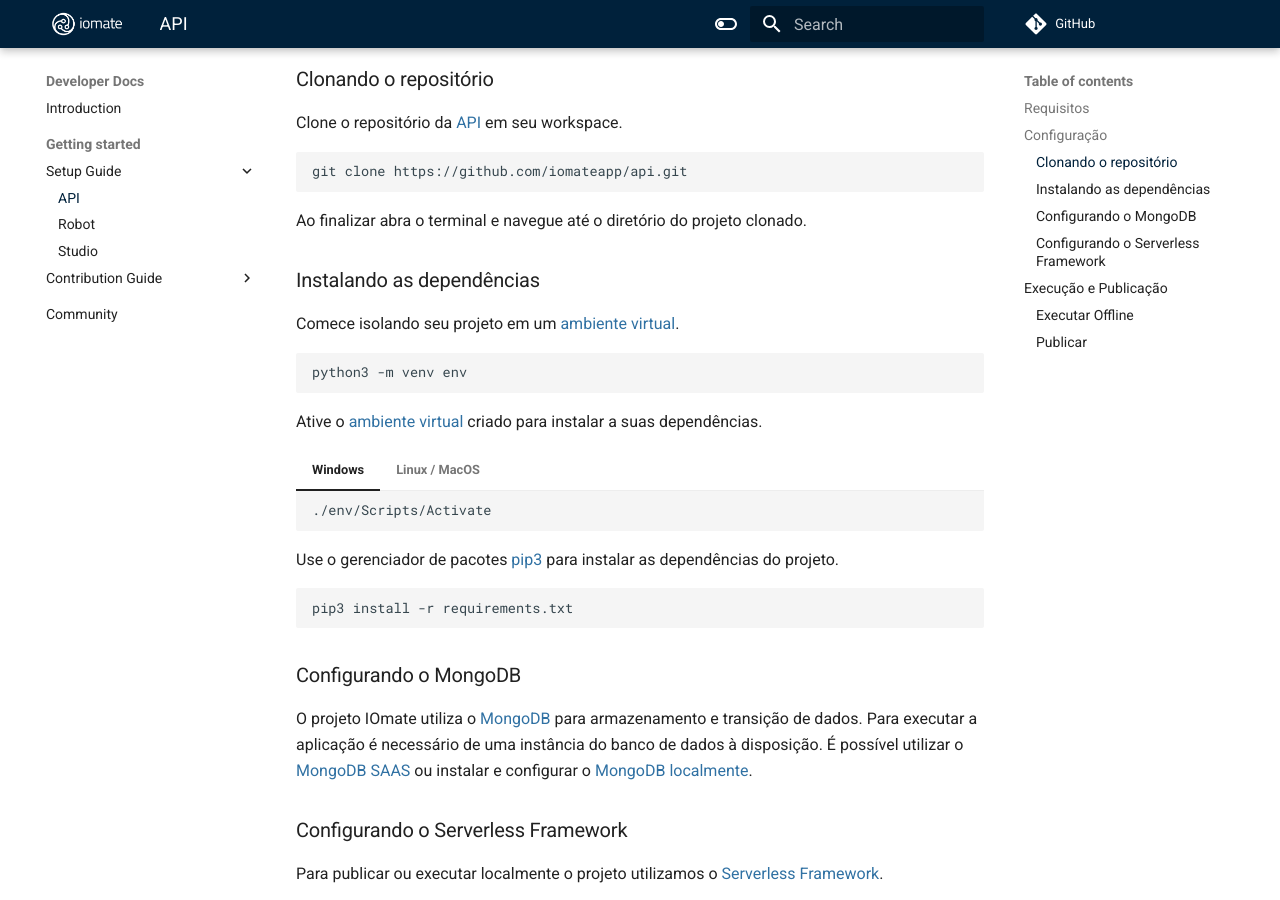
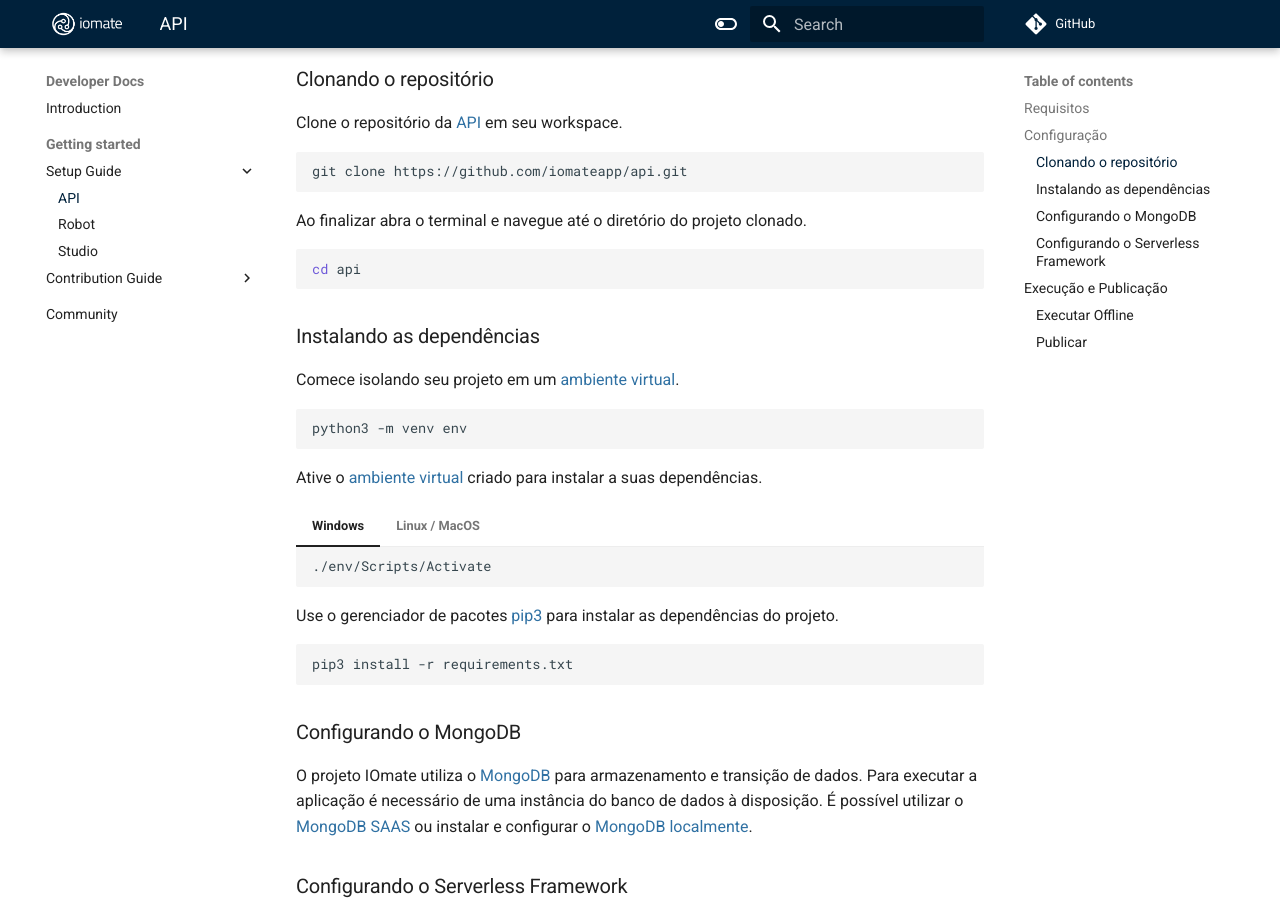
Before and after one commit to iomateapp/docs, an MkDocs documentation site: the page built from docs/setup-api.md, in a window 1280 px wide and 900 px high, scrolled down 636 px. Built offline with MkDocs 1.6.1 and Material for MkDocs 9.7.7, drawn with Linux system fonts in a browser that asks for light colours.

Commit message:
Update clonning repo instruction in setup-api.md

````diff
--- a/docs/setup-api.md
+++ b/docs/setup-api.md
@@ -28,6 +28,9 @@ git clone https://github.com/iomateapp/api.git
 ```
 
 Ao finalizar abra o terminal e navegue até o diretório do projeto clonado.
+```bash
+cd api
+```
 
 ### Instalando as dependências
 Comece isolando seu projeto em um [ambiente virtual](https://docs.python.org/3/library/venv.html).
````
